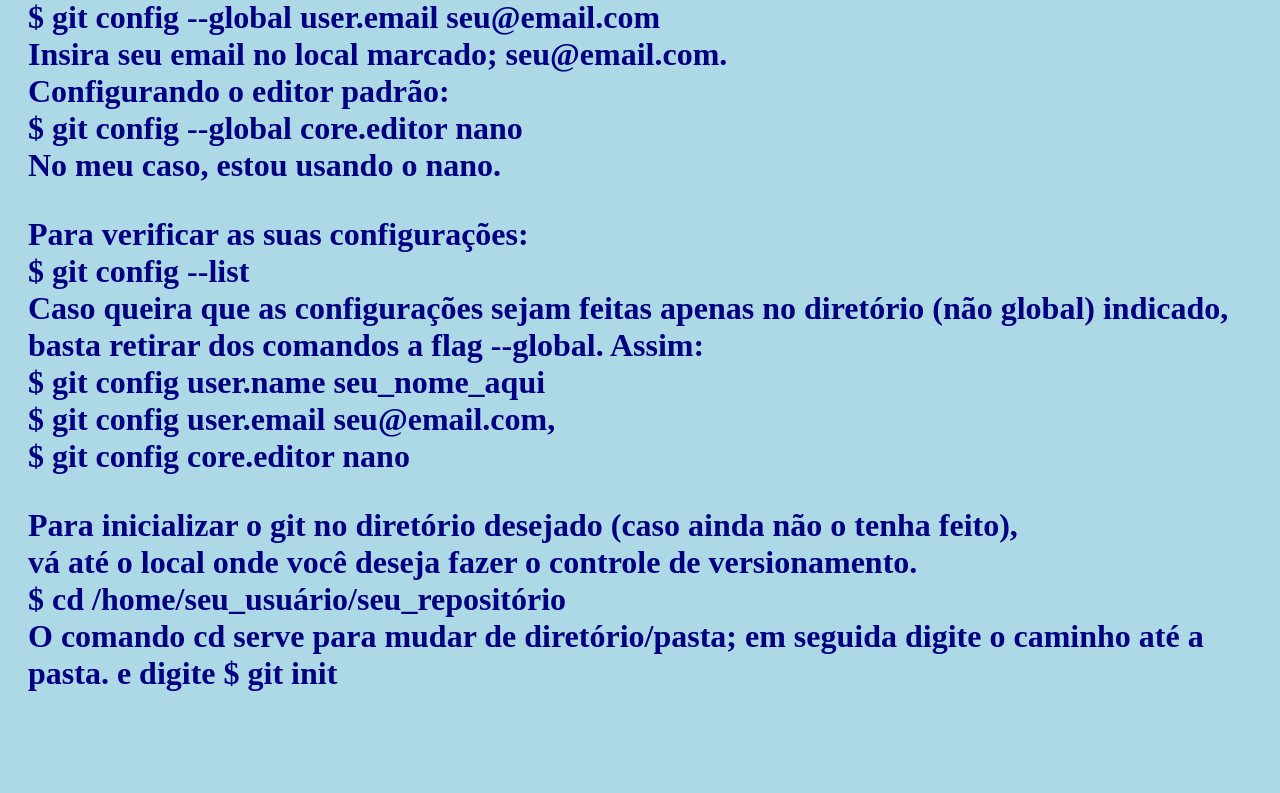
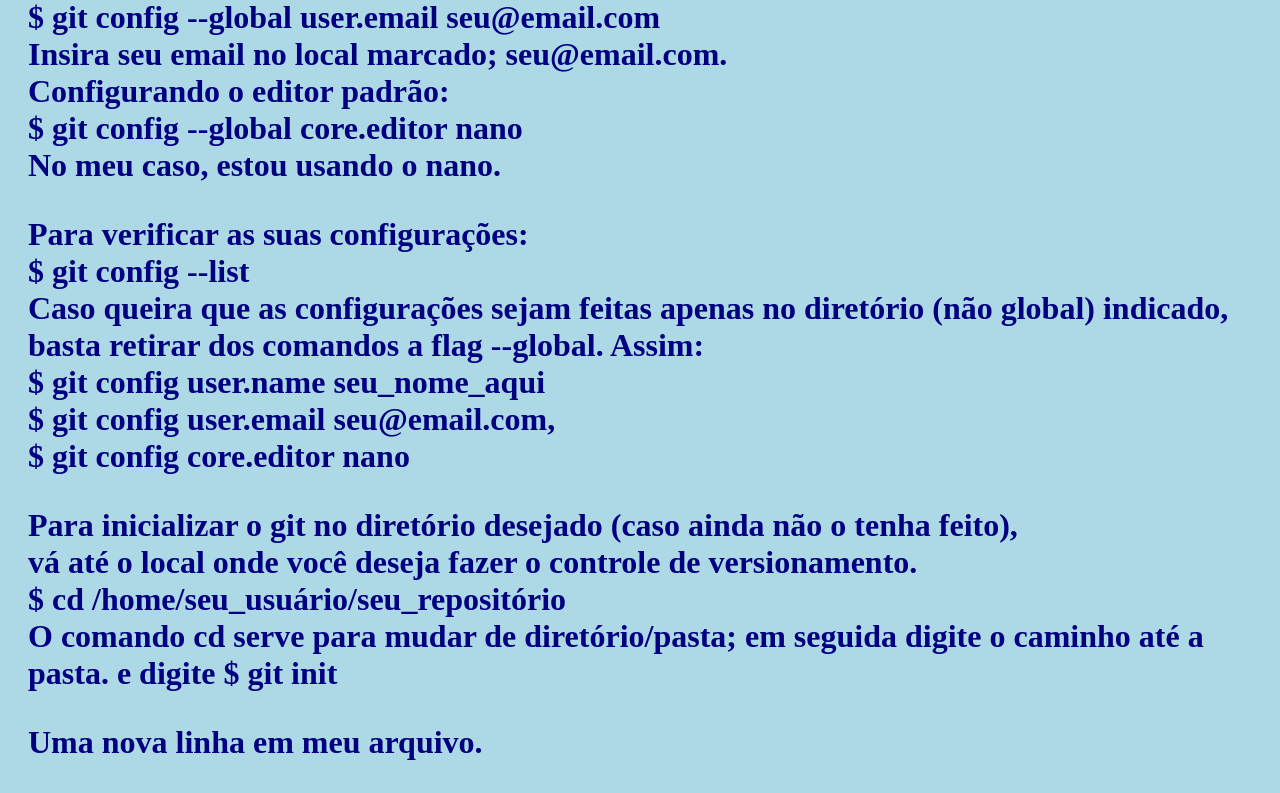
Before and after one commit to IsonArteBrasil/aula-de-git.github.io, a plain HTML site: page myproject/index.html in a window 1280 px wide. Shown: the part 742-1535 px from the top of the page. Before the commit the page ends 1466 px from the top, so only its background shows below. Drawn offline with Linux system fonts and the light colour scheme.

Commit message:
Updated index.html with a new line

```diff
--- a/myproject/index.html
+++ b/myproject/index.html
@@ -57,6 +57,7 @@
         O comando cd serve para mudar de diretório/pasta; em seguida digite o caminho até a pasta.
         e digite
         $ git init </p>
+        <p>Uma nova linha em meu arquivo.</p>
 
     </h1>
 </body>
```
